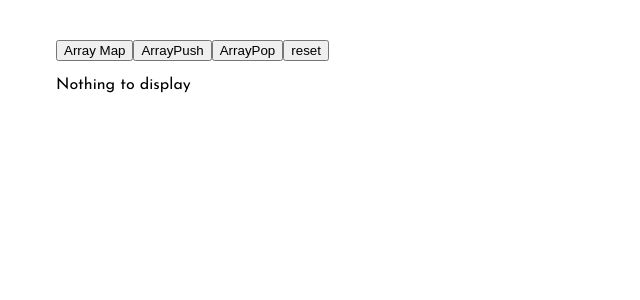
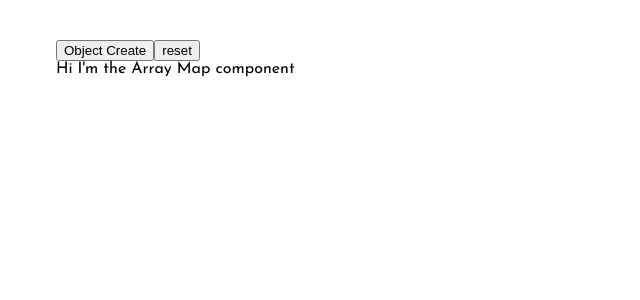
Before and after one commit to dvlprdave/js-ds, a Next.js app: page /objects in a window 1280 px wide. Shown: the top 300 px of the page, without its empty margins (0-640 px from the left). Built offline with nearby package versions, Linux system fonts and the light colour scheme.

Commit message:
refactored fetchDisplayData component

```diff
--- a/components/card.js
+++ b/components/card.js
@@ -36,14 +36,14 @@ const Card = ({ title, img }) => {
 
         img {
           width: 300px;
-          heigth: auto;
+          height: auto;
         }
 
         @media screen and (max-width: 768px) {
           .card-img {
           width: 300px;
+          }
         }
-      }
       `}
       </style>
     </div>
--- a/components/dataUi.js
+++ /dev/null
@@ -1,33 +0,0 @@
-const DataUi = ({
-  data, idType, filteredData, filterCategory,
-  uniqueArray, setFilterCategory,
-  setSelectedMethod, componentFilter,
-  renderSelectedCard, selectedMethod}) => (
-  <>
-    {componentFilter.map(title => (
-        <button
-          onClick={() => {
-            // setFilterCategory(title);
-            setSelectedMethod(title)
-          }}
-          key={title}
-        >
-          {title}
-        </button>
-      ))}
-
-      { (
-        <button
-          onClick={() => {
-            setSelectedMethod('');
-          }}
-        >
-          reset
-        </button>
-      )}
-
-    <div>{renderSelectedCard(selectedMethod)}</div>
-  </>
-)
-
-export default DataUi
--- a/components/fetchDisplayData.js
+++ b/components/fetchDisplayData.js
@@ -1,64 +1,52 @@
 import {useState} from "react";
 import useSWR from "swr";
 
-import DisplayData from './dataUi';
 import * as Cards from './methods'
+import MainArray from './mainArray'
 
 function FetchDisplayData({idType}) {
-  const [filterCategory, setFilterCategory] = useState(null);
   const [selectedMethod, setSelectedMethod] = useState('')
-
   const { data, error } = useSWR('/api/randomQuote');
-  console.log(data);
-  console.log(selectedMethod);
-
-
 
   if (error) return <div>Error...</div>;
   if (!data) return <div>Loading...</div>;
 
-
-  const filterForArrays = data.array.methods.filter(item => item.id === `${idType}`)
-  const componentFilter = data.array.methods.map(item => item.component)
-
-  // Map over filtered array id's and return each title
-  const uniqueArray = filterForArrays.map(item => item.title)
-
-  // If theres a filtered category, then filter each title to see if
-  // it's equal to the one being filtered.
-  // Otherwise, render unfiltered list
-  const filteredData = filterCategory
-    ? filterForArrays.filter(item => item.title === filterCategory)
-    : filterForArrays;
+  const componentFilter = data.dataStructures.methods.filter(item => item.id === `${idType}`).map(item => item.component)
 
   const renderSelectedCard = (selectedMethod) => {
     if (!selectedMethod)
-      return <p>Nothing to display</p>;
+      return <MainArray />
 
     const Card = Cards[selectedMethod];
-
     return <Card />;
   }
 
   return (
     <>
-      <DisplayData
-        idType={idType}
-        data={data}
-        uniqueArray={uniqueArray}
-        filteredData={filteredData}
-        filterCategory={filterCategory}
-        setFilterCategory={setFilterCategory}
-        setSelectedMethod={setSelectedMethod}
-        componentFilter={componentFilter}
-        renderSelectedCard={renderSelectedCard}
-        selectedMethod={selectedMethod}
-      />
+      {
+        componentFilter.map(title => (
+          <button
+            onClick={() => {setSelectedMethod(title)}}
+            key={title}
+          >
+            {/* Add space between component names */}
+            {
+            idType === 'array'
+            ? `${title.slice(0, 5)} ${''} ${title.slice(5, 9)}`
+            : `${title.slice(0, 6)} ${''} ${title.slice(6, 12)}`
+            }
+          </button>
+        ))
+      }
+
+      <button onClick={() => {setSelectedMethod('')}}>
+        reset
+      </button>
+
+      <div>{renderSelectedCard(selectedMethod)}</div>
 
     </>
   );
 }
 
-
-
 export default FetchDisplayData
--- a/components/mainArray.js
+++ b/components/mainArray.js
@@ -1,6 +1,5 @@
 const MainArray = props => (
-  <div className="foo">
-    <hr />
+  <div>
     Hi I'm the Array Map component
   </div>
 );
--- a/data.json
+++ b/data.json
@@ -1,5 +1,5 @@
 {
-  "array": {
+  "dataStructures": {
     "id": "array",
     "title": "Array",
     "mainHeadline": "Arrays",
@@ -10,7 +10,7 @@
       {
         "id": "array",
         "title": "Array Map",
-        "component": "Array Map",
+        "component": "ArrayMap",
         "description": "You can iterate over an array by......"
       },
       {
@@ -24,19 +24,11 @@
         "title": "Array Pop",
         "component": "ArrayPop",
         "description": "array.pop() allows you to"
-      }
-    ]
-  },
-  "object": {
-    "id": "object",
-    "mainHeadline": "Objects",
-    "mainDescription": "This is the main description for Objects",
-    "title": "Objects",
-    "description": "Objects are......",
-    "methods": [
+      },
       {
+        "id": "object",
         "title": "Object Create",
-        "component": "objectCreate",
+        "component": "ObjectCreate",
         "description": "Object creation can be done by the following......"
       }
     ]
--- a/pages/arrays.js
+++ b/pages/arrays.js
@@ -8,7 +8,6 @@ import DisplayData from '../components/fetchDisplayData';
 
 const Home = () => {
   // const [selectedMethod, setSelectedMethod] = useState('')
-
 
   return (
     <Layout>
```
Also changed, not shown: components/components.js (deleted, +0 -17 lines), components/dataFetcher.js (deleted, +0 -54 lines).
